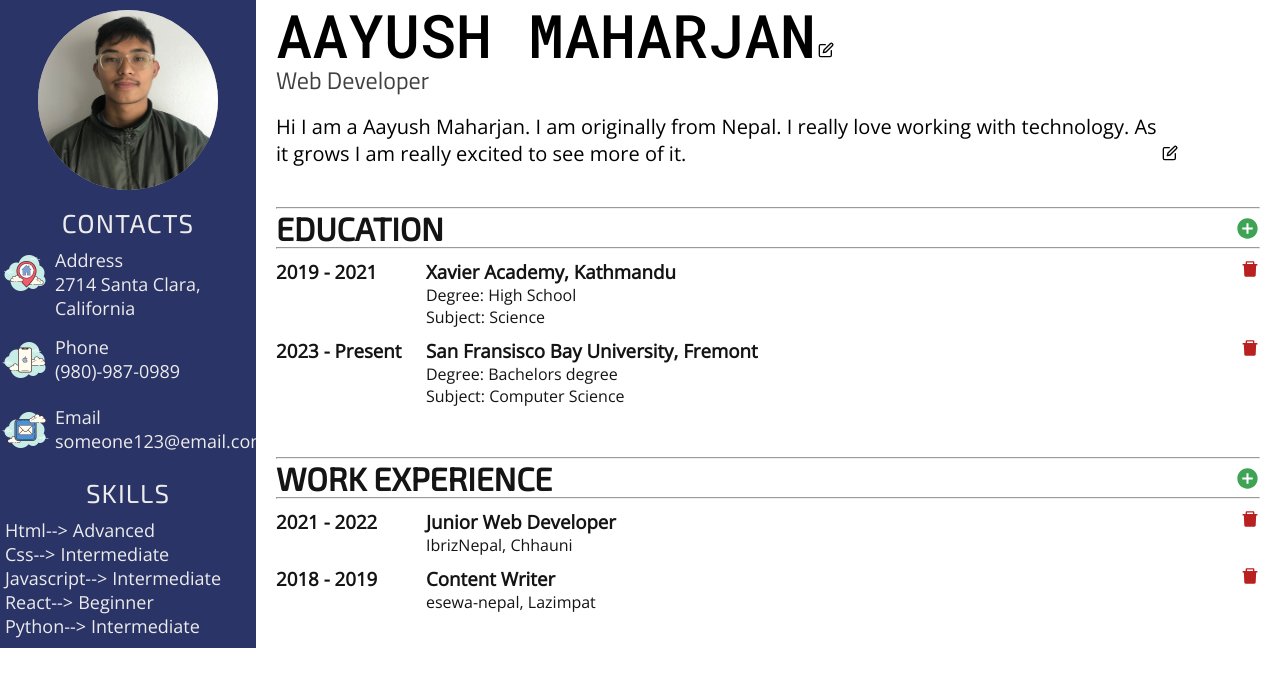
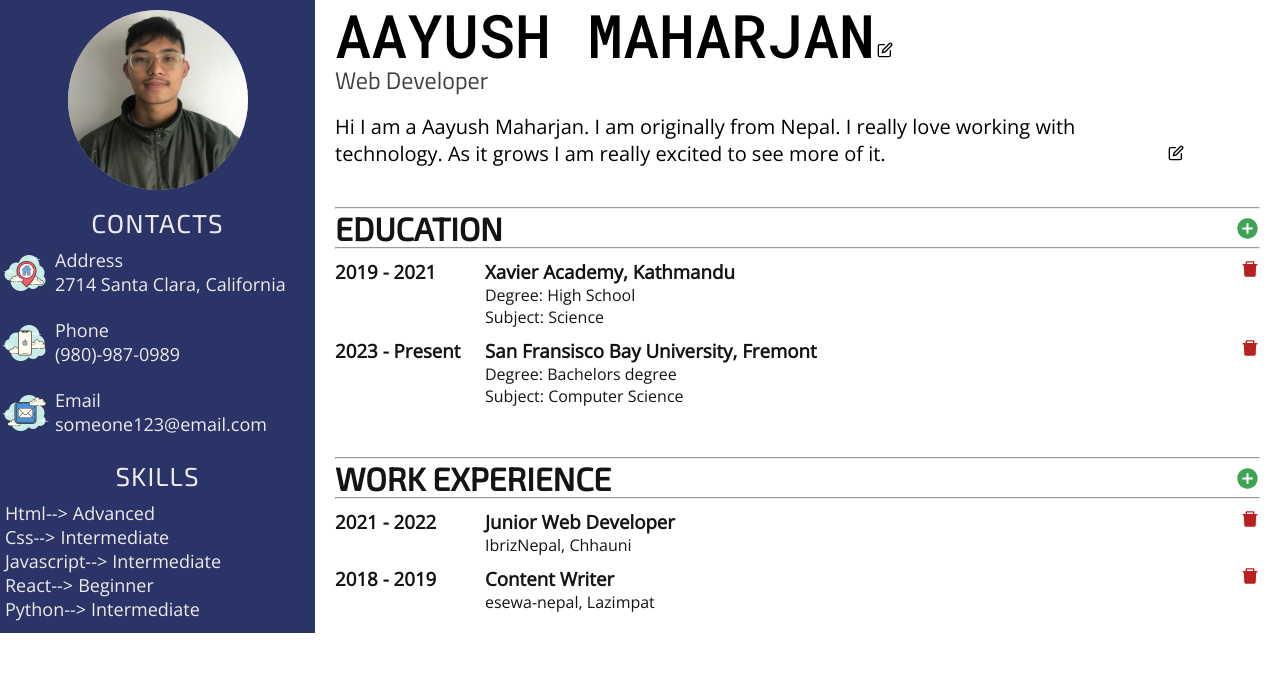
Before and after one commit to Aayush99910/Cv-Generator, a React (Vite) app: page / in a window 1280 px wide. Shown: the top 686 px of the page. Built offline with nearby package versions, Linux system fonts and the light colour scheme.

Commit message:
adjusting a new width size for the large devices

```diff
--- a/src/index.css
+++ b/src/index.css
@@ -2,8 +2,8 @@
 
 
 :root {
-    --large-device-left-container-width: 20%;
-    --large-device-right-container-width: 80%;
+    --large-device-left-container-width: 25%;
+    --large-device-right-container-width: 75%;
     --medium-device-left-container-width: 30%;
     --medium-device-right-container-width: 70%;
     --small-device-left-container-width: 40%;
```
